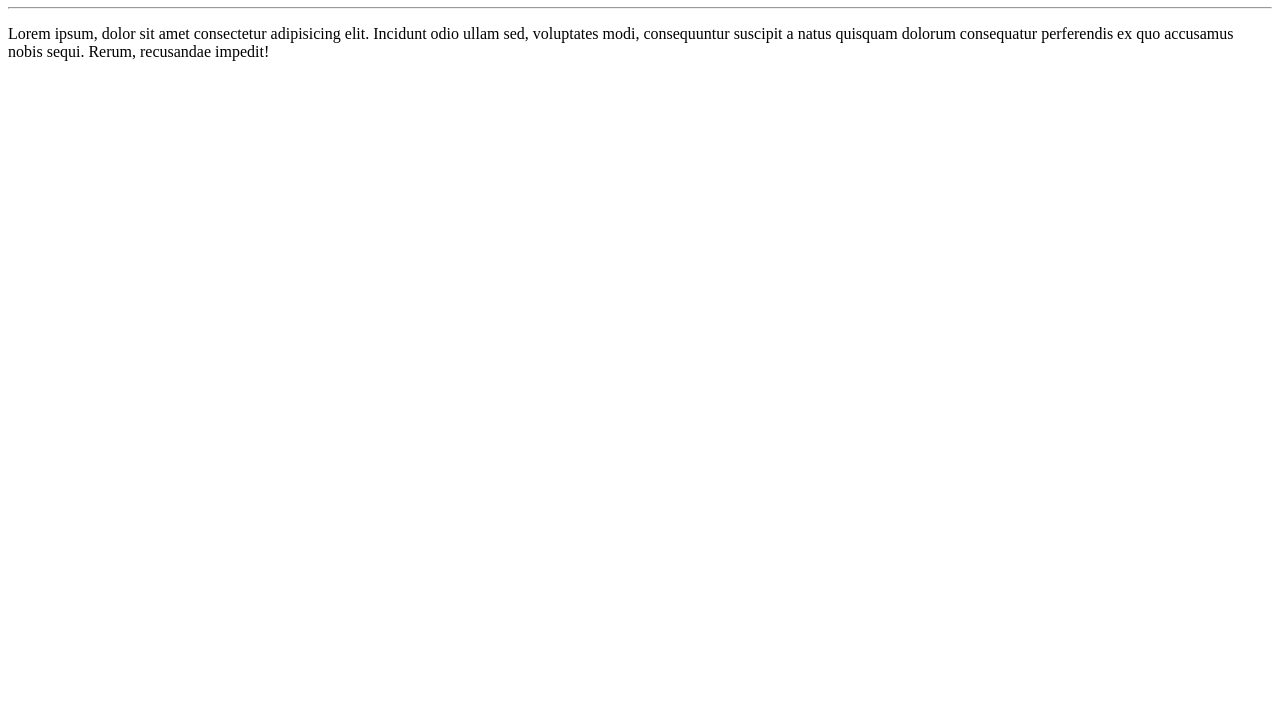
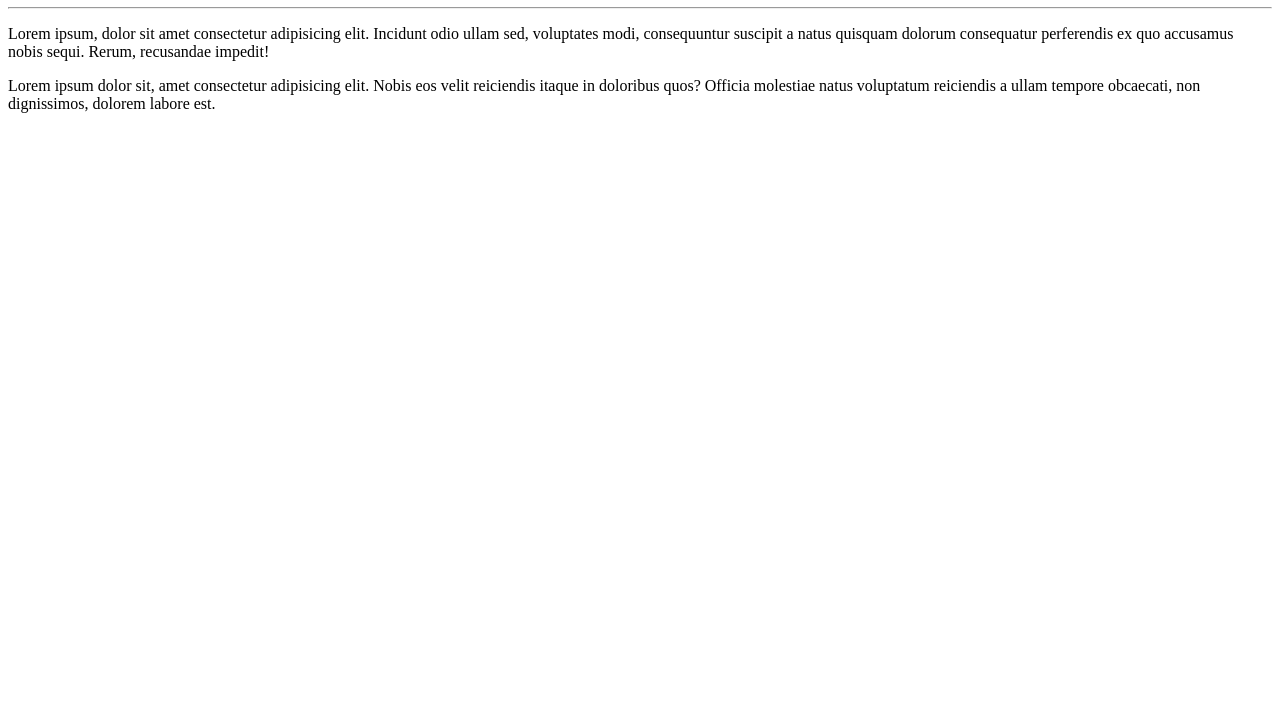
Before and after one commit to CleberSBarbosa/Ola-Mundo, a plain HTML site: page site exemplo/index.html in a window 1280 px wide. Shown: the part 73-800 px from the top of the page. Drawn offline with Linux system fonts and the light colour scheme.

Commit message:
adicionei um paragrafo
teste de tecla de atalho ctrl + enter

```diff
--- a/site exemplo/index.html
+++ b/site exemplo/index.html
@@ -11,6 +11,7 @@
     <hr>
     <p>Lorem ipsum, dolor sit amet consectetur adipisicing elit. Incidunt odio ullam sed, voluptates modi, consequuntur suscipit a natus quisquam dolorum consequatur perferendis ex quo accusamus nobis sequi. Rerum, recusandae impedit!
     </p>
+    <p>Lorem ipsum dolor sit, amet consectetur adipisicing elit. Nobis eos velit reiciendis itaque in doloribus quos? Officia molestiae natus voluptatum reiciendis a ullam tempore obcaecati, non dignissimos, dolorem labore est.</p>
 
 </body>
 </html>
```
